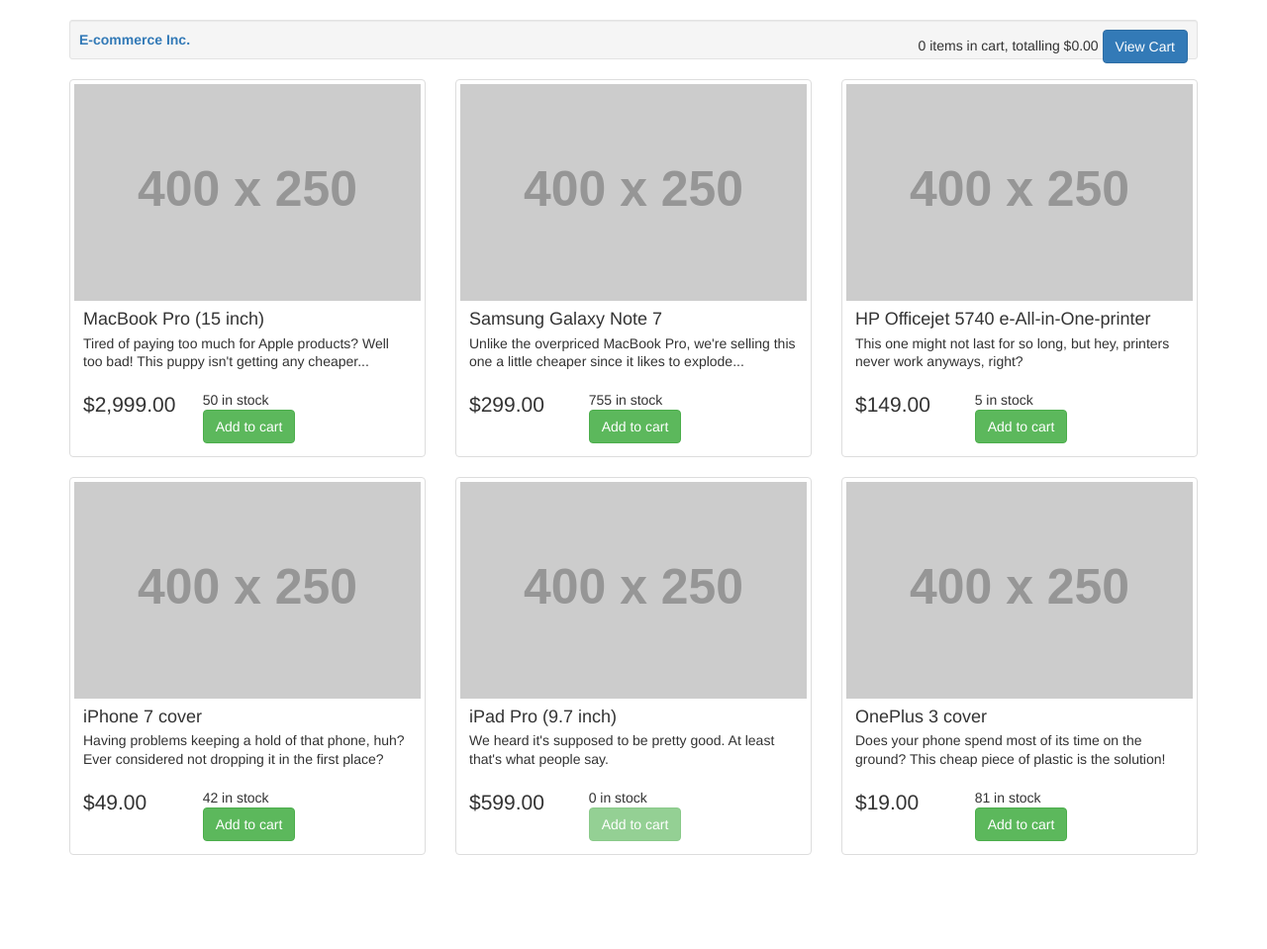
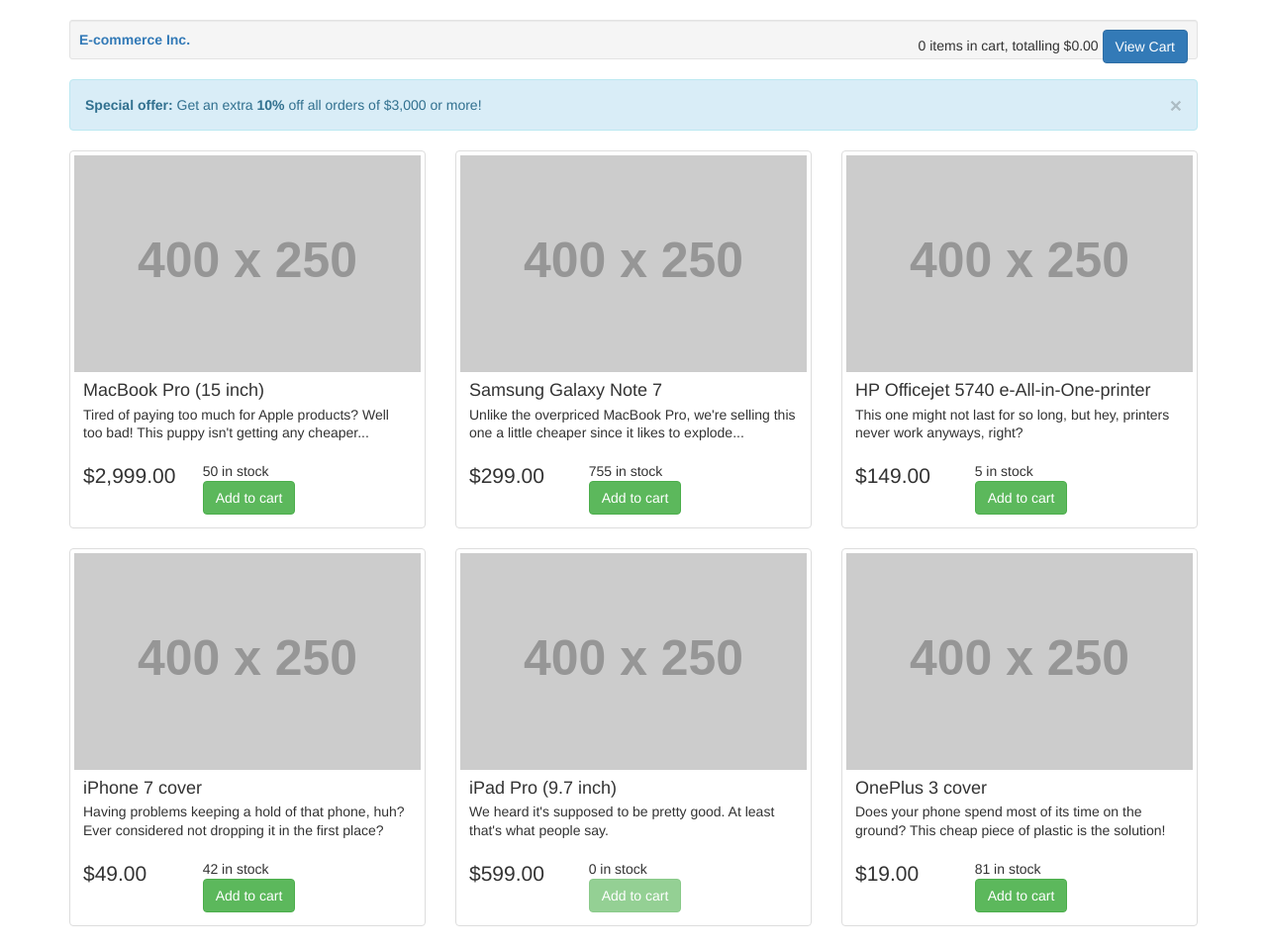
Before and after one commit to nrenteria303/vue_e_commerce, a website: page index.html in a window 1280 px wide. Shown: the whole page at 99% size. Before the commit the page ends 904 px from the top, so only its background shows below. Drawn offline with nearby package versions, Linux system fonts and the light colour scheme; files that its build step writes are made by us from their sources; placeholder pictures from the web are drawn by us.

Commit message:
added offer alert

```diff
--- a/index.html
+++ b/index.html
@@ -21,6 +21,13 @@
                     <button class="btn btn-primary" @click="isShowingCart = true" >View Cart</button>
                 </div>
             </nav>
+
+            <div id="offer" class="alert alert-info" role="alert">
+                <strong>Special offer: </strong>Get an extra <strong>10%</strong> off all orders of $3,000 or more!
+                <button @click="closeOffer" type="button" class="close" data-dismiss="alert" aria-label="Close" title="Close">
+                    <span aria-hidden="true">&times;</span>
+                </button>
+            </div>
 
             <div v-if="!isShowingCart" id="products" class="row list-group">
                 <div v-for="product in products" class="item col-xs-4">
--- a/scripts/app.js
+++ b/scripts/app.js
@@ -110,6 +110,10 @@
 
                 this.cart.items = [];
             }
+        },
+
+        closeOffer: function() {
+            document.getElementById('offer').style.display = 'none';
         }
     },
 
```
